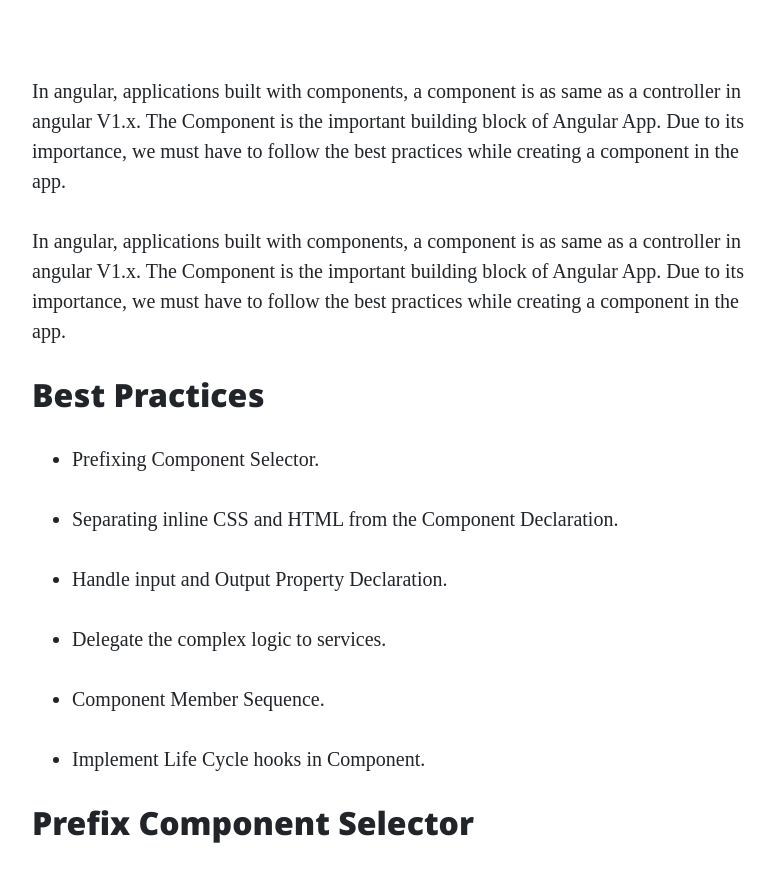
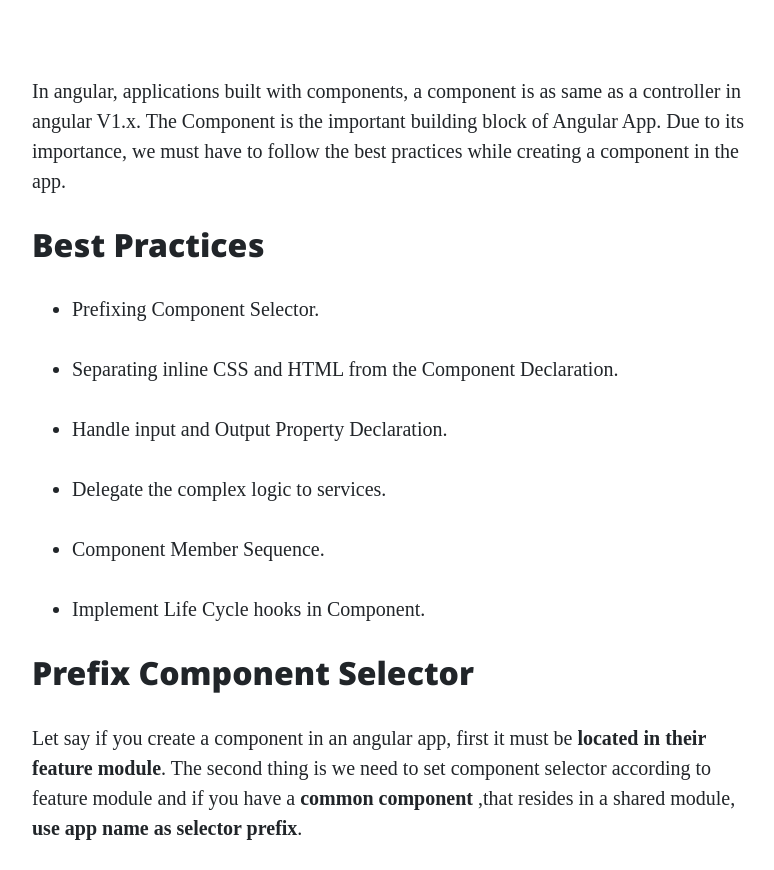
Before and after one commit to code-atom/code-atom.github.io, a Jekyll site: the page built from _posts/2018-01-21-Angular-Best-Practice-For-Component.md, in a window 1280 px wide and 900 px high, scrolled down 670 px, cut to the strip 30-900 px from the top of the window. Shown: the whole strip, without its empty margins (243-1017 px from the left). Built offline with Jekyll 4.4.1, drawn with Linux system fonts in a browser that asks for light colours; nearby versions of some CDN libraries; some web fonts are replaced; library files that are not in the unit come from our copies.

Commit message:
Updated Angular Best Practice For Component

```diff
--- a/_posts/2018-01-21-Angular-Best-Practice-For-Component.md
+++ b/_posts/2018-01-21-Angular-Best-Practice-For-Component.md
@@ -8,8 +8,6 @@ subTitle:
 background: https://www.efrontlearning.com/blog/wp-content/uploads/2013/08/homepage-design-best-practices.jpg
 layout: post
 ---
-
-In angular, applications built with components, a component is as same as a controller in angular V1.x. The Component is the important building block of Angular App. Due to its importance, we must have to follow the best practices while creating a component in the app.
 
 In angular, applications built with components, a component is as same as a controller in angular V1.x. The Component is the important building block of Angular App. Due to its importance, we must have to follow the best practices while creating a component in the app.
 
```
